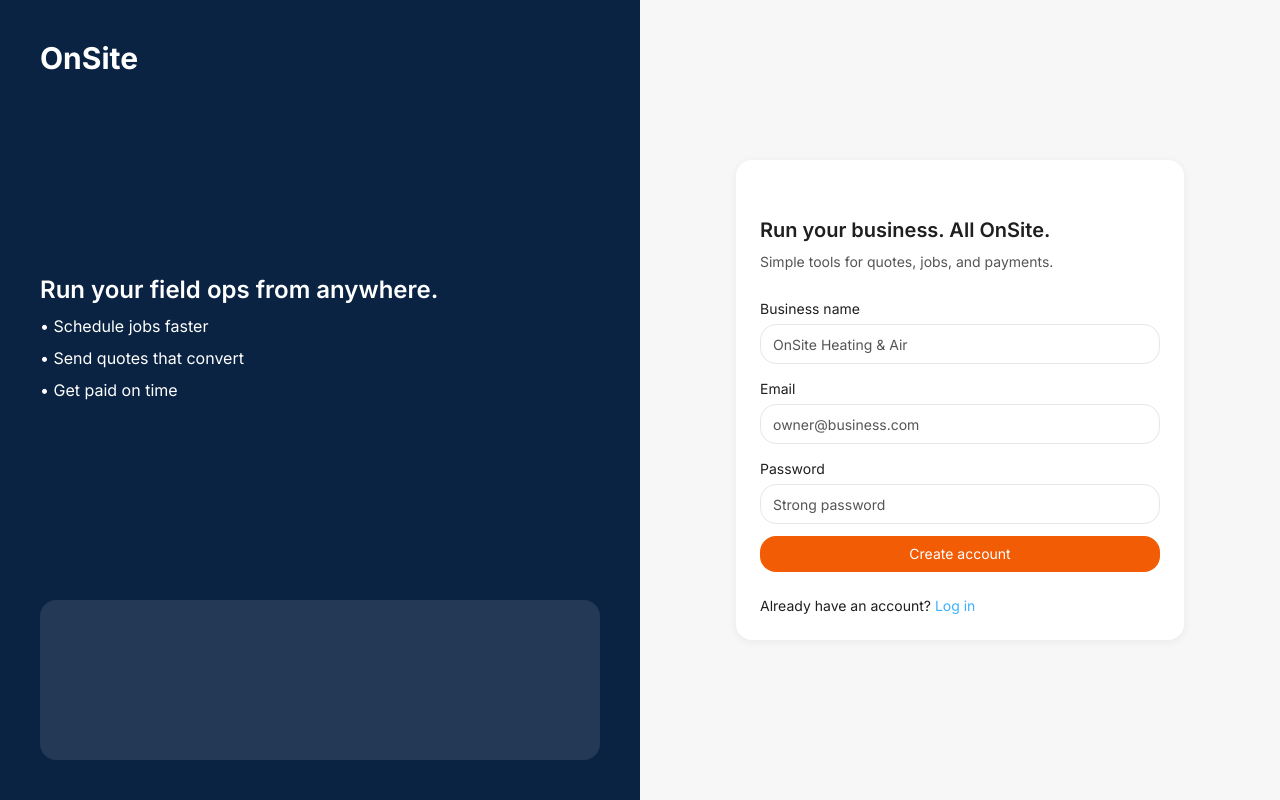
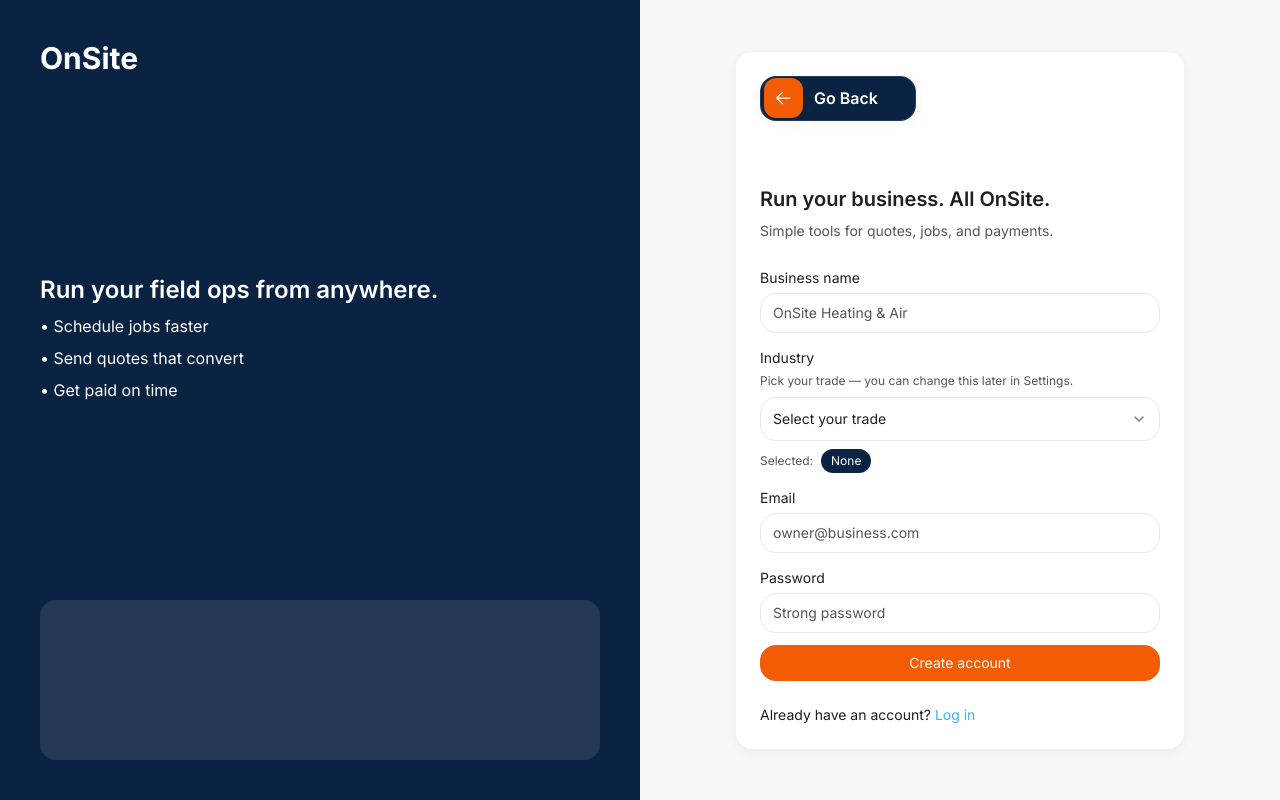
Before and after one commit to TheoDuToit1/onsite, a React (Vite) app: page /signup in a window 1280 px wide. Built offline with nearby package versions, Linux system fonts and the light colour scheme; a web font is replaced by a local one.

Commit message:
cnahgned A LOT

```diff
--- /dev/null
+++ b/src/components/BackButton.tsx
@@ -0,0 +1,39 @@
+import { MouseEventHandler } from 'react'
+import { useNavigate } from 'react-router-dom'
+
+interface BackButtonProps {
+  label?: string
+  onClick?: MouseEventHandler<HTMLButtonElement>
+  className?: string
+}
+
+export default function BackButton({ label = 'Go Back', onClick, className = '' }: BackButtonProps) {
+  const navigate = useNavigate()
+  const handleClick: MouseEventHandler<HTMLButtonElement> = (e) => {
+    if (onClick) {
+      onClick(e)
+      return
+    }
+    navigate(-1)
+  }
+
+  return (
+    <button
+      type="button"
+      onClick={handleClick}
+      className={
+        "bg-brand-navy text-white text-center w-[156px] rounded-2xl h-[45px] " +
+        "relative text-base font-semibold group shadow-soft border border-white/10 " +
+        className
+      }
+    >
+      <div className="bg-brand-orange text-white rounded-xl h-[40px] w-1/4 flex items-center justify-center absolute left-[3px] top-[1px] group-hover:w-[149px] z-10 duration-500">
+        <svg xmlns="http://www.w3.org/2000/svg" viewBox="0 0 1024 1024" height="20px" width="20px">
+          <path d="M224 480h640a32 32 0 1 1 0 64H224a32 32 0 0 1 0-64z" fill="currentColor"></path>
+          <path d="m237.248 512 265.408 265.344a32 32 0 0 1-45.312 45.312l-288-288a32 32 0 0 1 0-45.312l288-288a32 32 0 1 1 45.312 45.312L237.248 512z" fill="currentColor"></path>
+        </svg>
+      </div>
+      <p className="translate-x-2">{label}</p>
+    </button>
+  )
+}
--- a/src/components/ui/select.tsx
+++ b/src/components/ui/select.tsx
@@ -38,7 +38,7 @@ const SelectContent = React.forwardRef<
       <SelectPrimitive.ScrollUpButton className="flex items-center justify-center py-1">
         <ChevronUp className="h-4 w-4" />
       </SelectPrimitive.ScrollUpButton>
-      <SelectPrimitive.Viewport className={cn('p-1', position === 'popper' && 'h-[var(--radix-select-trigger-height)] min-w-[var(--radix-select-trigger-width)]')}>{children}</SelectPrimitive.Viewport>
+      <SelectPrimitive.Viewport className={cn('p-1 max-h-48 overflow-y-auto', position === 'popper' && 'min-w-[var(--radix-select-trigger-width)]')}>{children}</SelectPrimitive.Viewport>
       <SelectPrimitive.ScrollDownButton className="flex items-center justify-center py-1">
         <ChevronDown className="h-4 w-4" />
       </SelectPrimitive.ScrollDownButton>
--- a/src/layouts/AppLayout.tsx
+++ b/src/layouts/AppLayout.tsx
@@ -1,13 +1,17 @@
 import { Outlet, NavLink, useLocation } from 'react-router-dom'
 import { Bell, Home, Briefcase, MessageSquare, Wallet, MoreHorizontal, Search, User } from 'lucide-react'
+import { useAuthStore } from '../state/auth'
 
 export default function AppLayout() {
   const location = useLocation()
+  const user = useAuthStore((s) => s.user)
   return (
     <div className="min-h-screen grid md:grid-cols-[240px_1fr]">
       {/* Sidebar (desktop) */}
       <aside className="hidden md:flex flex-col gap-4 border-r bg-white p-4">
-        <div className="text-2xl font-bold text-brand-navy">OnSite</div>
+        <div className="text-2xl font-bold text-brand-navy">
+          OnSite{user?.niche ? <span className="text-base font-medium text-neutral-700"> / {user.niche}</span> : null}
+        </div>
         <nav className="flex flex-col gap-1 text-sm">
           <SideLink to="/dashboard" label="Home" icon={<Home size={18} />} />
           <SideLink to="/jobs" label="Jobs" icon={<Briefcase size={18} />} />
--- a/src/pages/auth/LoginPage.tsx
+++ b/src/pages/auth/LoginPage.tsx
@@ -9,6 +9,7 @@ import { Input } from '@/components/ui/input'
 import { Label } from '@/components/ui/label'
 import AuthLayout from './AuthLayout'
 import TypeTagline from '@/components/TypeTagline'
+import BackButton from '@/components/BackButton'
 
 const schema = z.object({
   mode: z.enum(['email', 'phone']).default('email'),
@@ -40,6 +41,7 @@ export default function LoginPage() {
   return (
     <AuthLayout>
       <div className="space-y-6">
+        <BackButton className="mb-2" onClick={() => navigate('/welcome')} />
         <div className="space-y-2">
           <TypeTagline mobilePinned="top" />
           <h1 className="text-xl font-semibold">Run your business. All OnSite.</h1>
--- a/src/pages/auth/SignupPage.tsx
+++ b/src/pages/auth/SignupPage.tsx
@@ -1,6 +1,7 @@
 import { useForm } from 'react-hook-form'
 import { z } from 'zod'
 import { zodResolver } from '@hookform/resolvers/zod'
+import { useMemo, useState } from 'react'
 import { Link, useNavigate } from 'react-router-dom'
 import { toast } from 'sonner'
 import AuthLayout from './AuthLayout'
@@ -9,23 +10,36 @@ import { Button } from '@/components/ui/button'
 import { Input } from '@/components/ui/input'
 import { Label } from '@/components/ui/label'
 import TypeTagline from '@/components/TypeTagline'
+import BackButton from '@/components/BackButton'
+import { Select, SelectContent, SelectGroup, SelectItem, SelectLabel, SelectSeparator, SelectTrigger, SelectValue } from '@/components/ui/select'
 
 const schema = z.object({
   business: z.string().min(2,'Business name required'),
   email: z.string().email('Enter a valid email'),
-  password: z.string().min(8,'Use at least 8 characters with numbers & symbols')
+  password: z.string().min(8,'Use at least 8 characters with numbers & symbols'),
+  niche: z.string().min(2, 'Choose your trade')
 })
 
 export default function SignupPage() {
   const navigate = useNavigate()
   const login = useAuthStore((s)=>s.login)
-  const { register, handleSubmit, formState: { errors, isSubmitting } } = useForm<z.infer<typeof schema>>({
+  const { register, handleSubmit, setValue, watch, formState: { errors, isSubmitting } } = useForm<z.infer<typeof schema>>({
     resolver: zodResolver(schema)
   })
 
+  const [nicheQuery, setNicheQuery] = useState('')
+  const trades = useMemo(() => [
+    'Electrician', 'Plumber', 'HVAC Technician', 'Carpenter', 'Painter', 'Roofer',
+    'Landscaper', 'Cleaner', 'Handyman', 'Locksmith', 'Flooring Installer', 'Tiler',
+    'Bricklayer', 'Plasterer', 'Glazier', 'Pest Control', 'Pool Service', 'Solar Installer',
+    'Appliance Repair', 'General Contractor', 'Fencing', 'Guttering', 'Tree Service',
+    'Window Cleaning', 'Garage Door', 'Decking'
+  ], [])
+  const filteredTrades = useMemo(() => trades.filter(t => t.toLowerCase().includes(nicheQuery.toLowerCase())), [trades, nicheQuery])
+
   const onSubmit = async (values: z.infer<typeof schema>) => {
     await new Promise(r=>setTimeout(r, 700))
-    login({ id: 'u_new', name: values.business, email: values.email }, { needsOnboarding: true })
+    login({ id: 'u_new', name: values.business, email: values.email, niche: values.niche }, { needsOnboarding: true })
     toast.success('Account created')
     navigate('/onboarding')
   }
@@ -33,6 +47,7 @@ export default function SignupPage() {
   return (
     <AuthLayout>
       <div className="space-y-6">
+        <BackButton className="mb-2" onClick={() => navigate('/welcome')} />
         <div className="space-y-2">
           <TypeTagline mobilePinned="top" />
           <h1 className="text-xl font-semibold">Run your business. All OnSite.</h1>
@@ -43,6 +58,47 @@ export default function SignupPage() {
             <Label>Business name</Label>
             <Input className="mt-1" placeholder="OnSite Heating & Air" {...register('business')} />
             {errors.business && <p className="text-danger text-sm mt-1">{errors.business.message}</p>}
+          </div>
+          <div>
+            <Label>Industry</Label>
+            {/* Hidden input binds to form */}
+            <input type="hidden" {...register('niche')} />
+            <p className="text-xs text-neutral-700 mt-1">Pick your trade — you can change this later in Settings.</p>
+            <div className="mt-2">
+              <Select value={watch('niche') || undefined} onValueChange={(val)=> setValue('niche', val, { shouldValidate: true, shouldDirty: true })}>
+                <SelectTrigger className="h-11">
+                  <SelectValue placeholder="Select your trade" />
+                </SelectTrigger>
+                <SelectContent>
+                  <div className="p-2">
+                    <Input
+                      placeholder="Search trade..."
+                      value={nicheQuery}
+                      onChange={(e)=> setNicheQuery(e.target.value)}
+                      onKeyDown={(e)=> e.stopPropagation()}
+                      className="h-9"
+                    />
+                  </div>
+                  <SelectGroup>
+                    <SelectLabel>{nicheQuery ? 'Results' : 'Popular trades'}</SelectLabel>
+                    {filteredTrades.length === 0 ? (
+                      <div className="px-2 py-2 text-sm text-neutral-600">No results</div>
+                    ) : (
+                      filteredTrades.map((trade)=> (
+                        <SelectItem key={trade} value={trade}>{trade}</SelectItem>
+                      ))
+                    )}
+                  </SelectGroup>
+                </SelectContent>
+              </Select>
+              <div className="mt-2 flex items-center gap-2">
+                <span className="text-xs text-neutral-700">Selected:</span>
+                <span className="inline-flex items-center rounded-full bg-brand-navy text-white px-2.5 py-1 text-xs">
+                  {watch('niche') || 'None'}
+                </span>
+              </div>
+            </div>
+            {errors.niche && <p className="text-danger text-sm mt-1">{errors.niche.message}</p>}
           </div>
           <div>
             <Label>Email</Label>
--- a/src/pages/public/LandingPage.tsx
+++ b/src/pages/public/LandingPage.tsx
@@ -19,10 +19,25 @@ import {
 
 export default function LandingPage() {
   return (
-    <div className="space-y-16 md:space-y-24 pb-24">
+    <div className="min-h-screen flex flex-col space-y-16 md:space-y-24 pb-24">
       {/* Hero */}
       <section id="welcome" className="pt-0">
         <ExactHeroCarousel />
+      </section>
+
+      {/* Act-now CTA */}
+      <section>
+        <div className="max-w-5xl mx-auto px-4">
+          <div className="rounded-2xl border bg-white p-4 sm:p-6 text-center">
+            <h2 className="text-2xl sm:text-3xl font-bold">Stop leaking jobs. Start winning today.</h2>
+            <p className="text-neutral-700 mt-2">Quotes, jobs, payments—one thumb-friendly app. Fewer taps, faster cash, your evenings back.</p>
+            <div className="flex flex-col sm:flex-row gap-3 justify-center mt-4">
+              <Button asChild size="lg"><Link to="/signup">Start Free — Be Live in 5 Minutes</Link></Button>
+              <Button asChild size="lg" variant="secondary"><Link to="/login">Try a Demo</Link></Button>
+            </div>
+            <div className="text-xs text-neutral-600 mt-2">No credit card. Cancel anytime.</div>
+          </div>
+        </div>
       </section>
 
       {/* Differentiators */}
@@ -30,20 +45,20 @@ export default function LandingPage() {
         <div className="max-w-6xl mx-auto px-4 grid md:grid-cols-4 gap-4">
           {[{
             icon: Rocket,
-            title: 'Outcome over clicks',
-            text: 'We design for results—fewer screens, faster actions, smarter defaults.',
+            title: 'Fewer taps. More jobs.',
+            text: 'Cut the fluff. Ship quotes, schedule fast, keep the truck moving.',
           },{
             icon: Smartphone,
-            title: 'Mobile-first muscle',
-            text: 'Every control is thumb-ready with sensible spacing and offline-friendly flows.',
+            title: 'Built for the thumb',
+            text: 'Big targets, clear flows, works great on-site and on the go.',
           },{
             icon: Zap,
-            title: 'Blazing setup',
-            text: 'Import clients, add your logo, send your first quote in under 5 minutes.',
+            title: 'Live in 5 minutes',
+            text: 'Import clients, slap on your logo, send your first quote today.',
           },{
             icon: Sparkles,
-            title: 'Human + AI',
-            text: 'Draft quotes, summarize messages, and auto-follow-up—always under your control.',
+            title: 'AI that does the grunt work',
+            text: 'Drafts, summaries, follow-ups—always your call, never out of control.',
           }].map((d) => (
             <Card key={d.title}>
               <CardHeader className="flex flex-row items-center gap-3">
@@ -60,8 +75,8 @@ export default function LandingPage() {
       <section id="features">
         <div className="max-w-6xl mx-auto px-4 space-y-6">
           <div className="text-center">
-            <h2 className="text-2xl sm:text-3xl font-bold">Everything you need—beautifully simple</h2>
-            <p className="text-neutral-700 mt-2">From lead to paid without switching tabs.</p>
+            <h2 className="text-2xl sm:text-3xl font-bold">Your business in one place</h2>
+            <p className="text-neutral-700 mt-2">Move jobs from lead to paid—today, not tomorrow.</p>
           </div>
           <div className="grid sm:grid-cols-2 lg:grid-cols-3 gap-4">
             {[{
@@ -175,17 +190,17 @@ export default function LandingPage() {
       {/* Final CTA */}
       <section>
         <div className="max-w-5xl mx-auto px-4 text-center space-y-4">
-          <h3 className="text-2xl sm:text-3xl font-bold">Make your next workday frictionless</h3>
-          <p className="text-neutral-700 max-w-2xl mx-auto">Join crews who get more done with OnSite. It’s the tool we wanted on the truck—so we built it.</p>
+          <h3 className="text-2xl sm:text-3xl font-bold">Use OnSite today, not tomorrow.</h3>
+          <p className="text-neutral-700 max-w-2xl mx-auto">Win the job, do the work, get paid—without drowning in admin. Start free and feel the difference in one workday.</p>
           <div className="flex flex-col sm:flex-row gap-3 justify-center">
-            <Button asChild size="lg"><Link to="/signup">Create your free account</Link></Button>
-            <Button asChild size="lg" variant="secondary"><Link to="/login">Log in</Link></Button>
+            <Button asChild size="lg"><Link to="/signup">Start Free Now</Link></Button>
+            <Button asChild size="lg" variant="secondary"><Link to="/login">Try a Demo</Link></Button>
           </div>
         </div>
       </section>
 
       {/* Footer */}
-      <footer className="text-center text-xs text-neutral-600">
+      <footer className="mt-auto border-t py-4 text-center text-xs text-neutral-600">
         © {new Date().getFullYear()} OnSite. Built with care for field service pros.
       </footer>
     </div>
--- a/src/state/auth.ts
+++ b/src/state/auth.ts
@@ -6,6 +6,7 @@ interface User {
   name: string
   email?: string
   phone?: string
+  niche?: string
 }
 
 interface AuthState {
@@ -32,5 +33,5 @@ export const useAuthStore = create<AuthState>()(
 )
 
 export const demoLogin = () => {
-  useAuthStore.getState().login({ id: 'u_1', name: 'Alex Contractor', email: 'demo@onsite.app' })
+  useAuthStore.getState().login({ id: 'u_1', name: 'Alex Contractor', email: 'demo@onsite.app', niche: 'Electrician' })
 }
```
